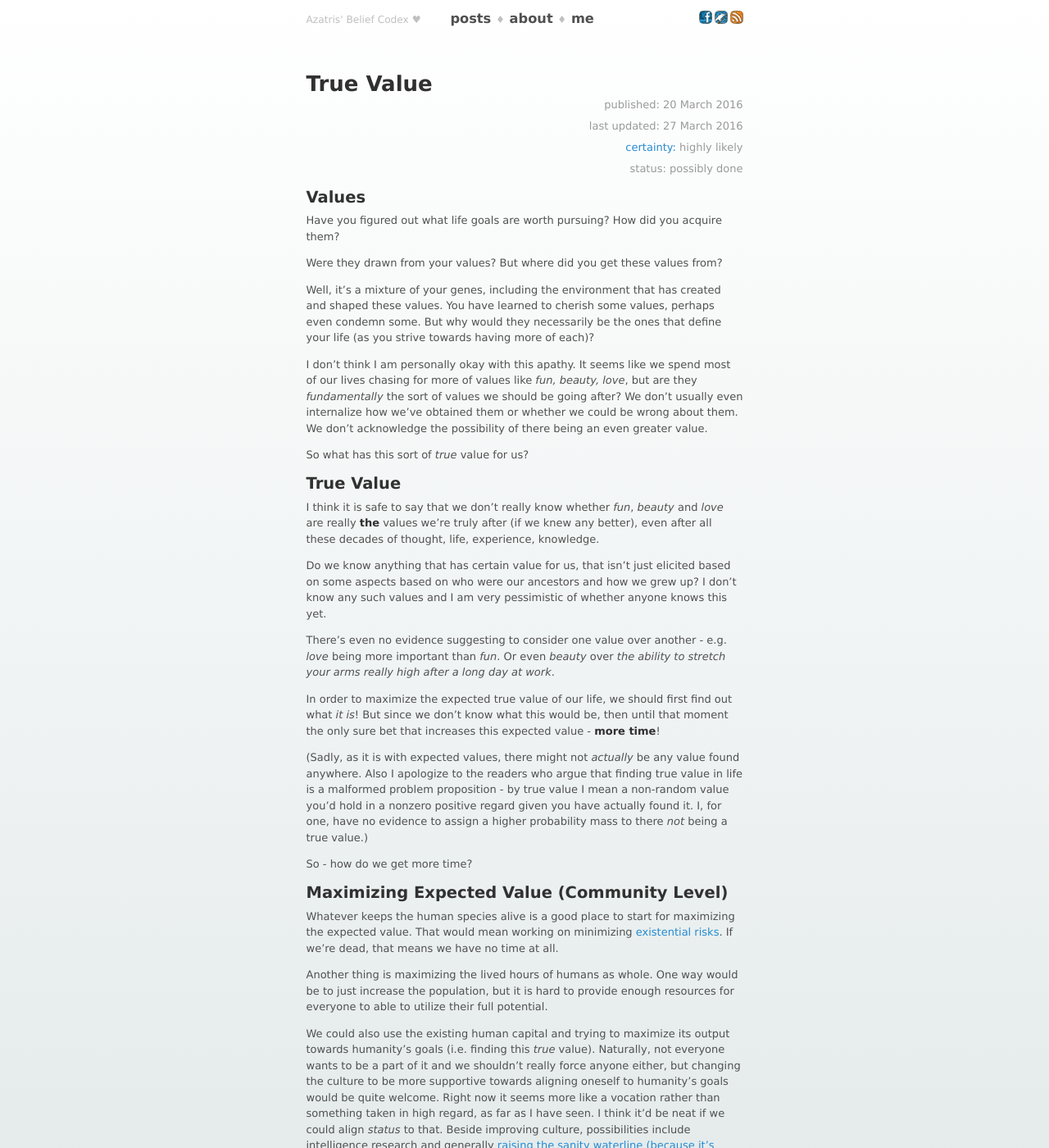
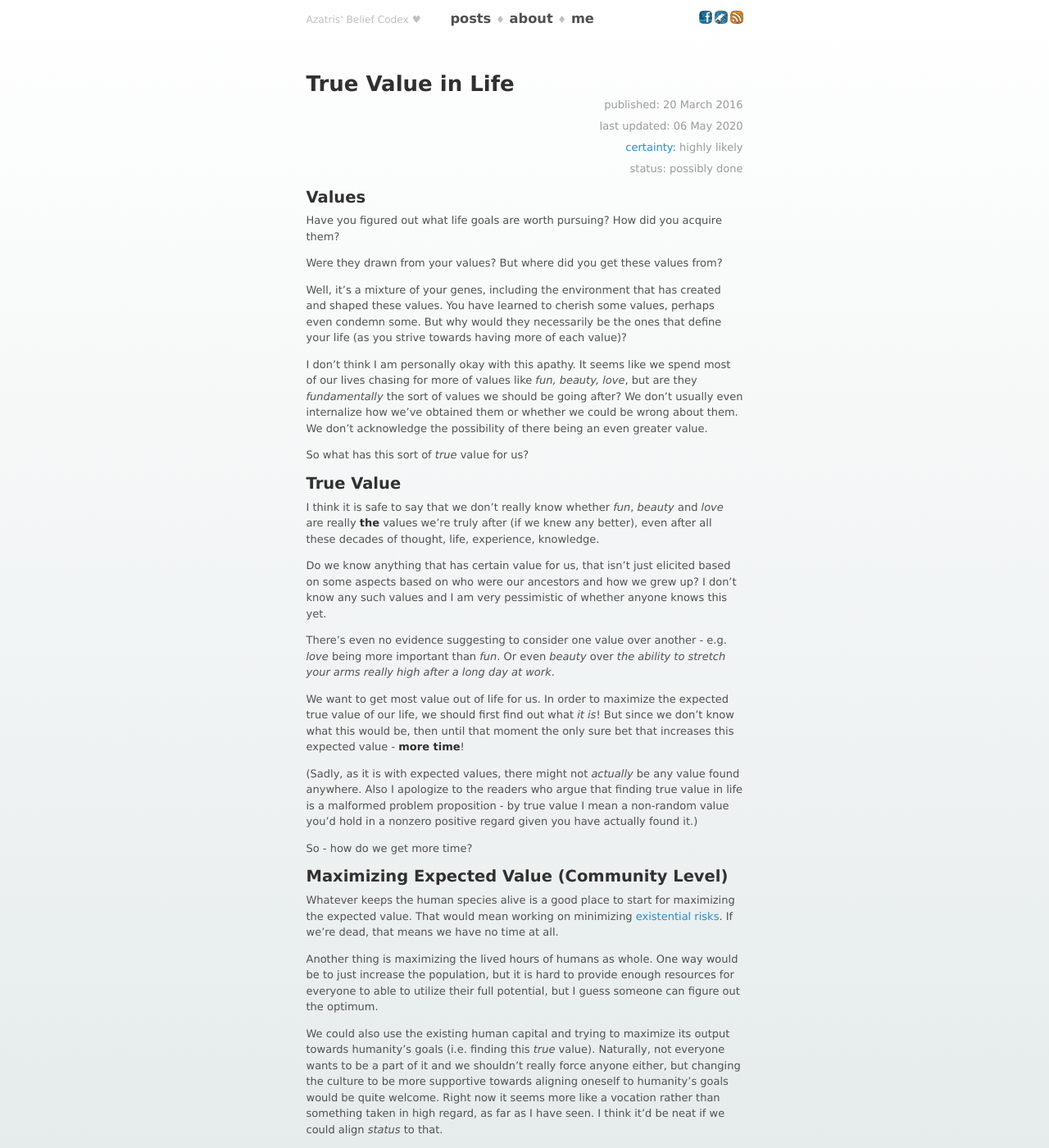
Before and after one commit to azatris/azatris.github.io, a Jekyll site: the page built from _posts/2016-03-20-true-value.md, in a window 1280 px wide and 1400 px high. Shown: the whole window at 82% size. Built offline with Jekyll 4.4.1, drawn with Linux system fonts in a browser that asks for light colours; comment, search, counter and statistics services are not loaded; some of the changed text lies outside the part shown.

Commit message:
Update True Value

```diff
--- a/_posts/2016-03-20-true-value.md
+++ b/_posts/2016-03-20-true-value.md
@@ -1,9 +1,9 @@
 ---
 layout: post
-title: True Value
+title: True Value in Life
 belief: highly likely
 status: possibly done
-last_updated: 2016-03-27
+last_updated: 2020-05-06
 summary: |
     What is truly valuable? Do you know where you got your current values? The utilitarian view to life.
 ---
@@ -14,7 +14,7 @@ Have you figured out what life goals are worth pursuing? How did you acquire the
 
 Were they drawn from your values? But where did you get these values from?
 
-Well, it's a mixture of your genes, including the environment that has created and shaped these values. You have learned to cherish some values, perhaps even condemn some. But why would they necessarily be the ones that define your life (as you strive towards having more of each)?
+Well, it's a mixture of your genes, including the environment that has created and shaped these values. You have learned to cherish some values, perhaps even condemn some. But why would they necessarily be the ones that define your life (as you strive towards having more of each value)?
 
 I don't think I am personally okay with this apathy. It seems like we spend most of our lives chasing for more of values like _fun, beauty, love_, but are they _fundamentally_ the sort of values we should be going after? We don't usually even internalize how we've obtained them or whether we could be wrong about them. We don't acknowledge the possibility of there being an even greater value.
 
@@ -28,9 +28,9 @@ Do we know anything that has certain value for us, that isn't just elicited base
 
 There's even no evidence suggesting to consider one value over another - e.g. _love_ being more important than _fun_. Or even _beauty_ over _the ability to stretch your arms really high after a long day at work_.
 
-In order to maximize the expected true value of our life, we should first find out what _it is_! But since we don't know what this would be, then until that moment the only sure bet that increases this expected value - **more time**!
+We want to get most value out of life for us. In order to maximize the expected true value of our life, we should first find out what _it is_! But since we don't know what this would be, then until that moment the only sure bet that increases this expected value - **more time**!
 
-(Sadly, as it is with expected values, there might not _actually_ be any value found anywhere. Also I apologize to the readers who argue that finding true value in life is a malformed problem proposition - by true value I mean a non-random value you'd hold in a nonzero positive regard given you have actually found it. I, for one, have no evidence to assign a higher probability mass to there _not_ being a true value.)
+(Sadly, as it is with expected values, there might not _actually_ be any value found anywhere. Also I apologize to the readers who argue that finding true value in life is a malformed problem proposition - by true value I mean a non-random value you'd hold in a nonzero positive regard given you have actually found it.)
 
 So - how do we get more time?
 
@@ -38,11 +38,11 @@ So - how do we get more time?
 
 Whatever keeps the human species alive is a good place to start for maximizing the expected value. That would mean working on minimizing [existential risks](https://en.wikipedia.org/wiki/Global_catastrophic_risk). If we're dead, that means we have no time at all.
 
-Another thing is maximizing the lived hours of humans as whole. One way would be to just increase the population, but it is hard to provide enough resources for everyone to able to utilize their full potential.
+Another thing is maximizing the lived hours of humans as whole. One way would be to just increase the population, but it is hard to provide enough resources for everyone to able to utilize their full potential, but I guess someone can figure out the optimum.
 
-We could also use the existing human capital and trying to maximize its output towards humanity's goals (i.e. finding this _true_ value). Naturally, not everyone wants to be a part of it and we shouldn't really force anyone either, but changing the culture to be more supportive towards aligning oneself to humanity's goals would be quite welcome. Right now it seems more like a vocation rather than something taken in high regard, as far as I have seen. I think it'd be neat if we could align _status_ to that. Beside improving culture, possibilities include intelligence research and generally [raising the sanity waterline (because it's really really low)](http://lesswrong.com/lw/1e/raising_the_sanity_waterline/).
+We could also use the existing human capital and trying to maximize its output towards humanity's goals (i.e. finding this _true_ value). Naturally, not everyone wants to be a part of it and we shouldn't really force anyone either, but changing the culture to be more supportive towards aligning oneself to humanity's goals would be quite welcome. Right now it seems more like a vocation rather than something taken in high regard, as far as I have seen. I think it'd be neat if we could align _status_ to that.
 
-And then there's the immortality research. Extending the humans' healthy lifetime not only gives them more _time_, but also it gives people the power to reach higher heights when it comes to research, if you can build on even more decades or eventually even hundreds years of experience. Right now people tend to have at most only a few decades of useful work per lifetime, and this is a huge limit to accumulating knowledge. Some of it is written down and passed on, true, but reacquiring this knowledge as a _'new'_ person takes a lot of time, effort and is prone to errors in communication and cognition, including the lack of background experience that the original owner of these ideas might have had.
+And then there's the immortality research, also known as life extension research. Extending the humans' healthy lifetime not only gives them more _time_, but also it gives people the power to reach higher heights when it comes to research, if you can build on even more decades or eventually even hundreds years of experience. Right now people tend to have at most only a few decades of useful work per lifetime, and this is a huge limit to accumulating knowledge. Some of it is written down and passed on, true, but reacquiring this knowledge as a _'new'_ person takes a lot of time, effort and is prone to errors in communication and cognition, including the lack of background experience that the original owner of these ideas might have had.
 
 ## Maximizing Expected Value (Individual Level)
 
@@ -62,4 +62,6 @@ I, however, find that immortality research, although super important, isn't the
 
 Even though most of us are already entangled in whatever we're already doing and cannot really optimize for providing maximum value for humanity, I believe there's a growing amount of people who reason from first principles and would really like to build their skills, personality and career around what is actually most important. I think it's paramount that we find what that is, at least probabilistically.
 
-Can you put your main activities in the context of aligning yourself to humanity's goals? Or, alternatively, have you thought of it in an individulistic context? Could you justify your current values?
+Can you put your main activities in the context of aligning yourself to true values? Or, alternatively, have you thought of it in an individulistic context? Could you justify your current values?
+
+I also believe saying _"I don't care, let me live my life"_ is a completely valid point. But just in case... you don't know what's up, there's more objective arguments to what you could be doing.
```
Also changed, not shown: other parts of _posts/2016-03-20-true-value.md (+1 -1 lines).
